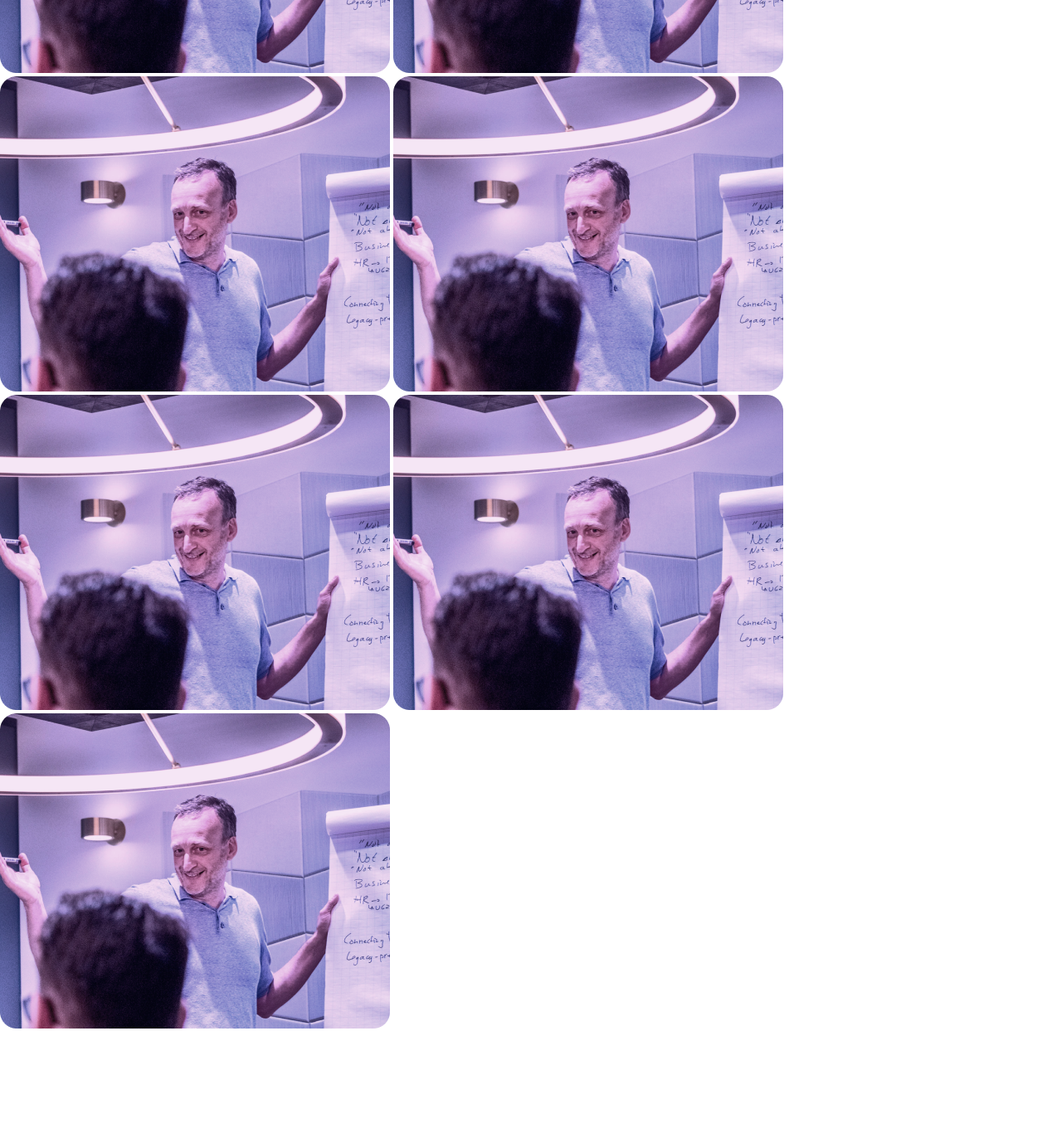
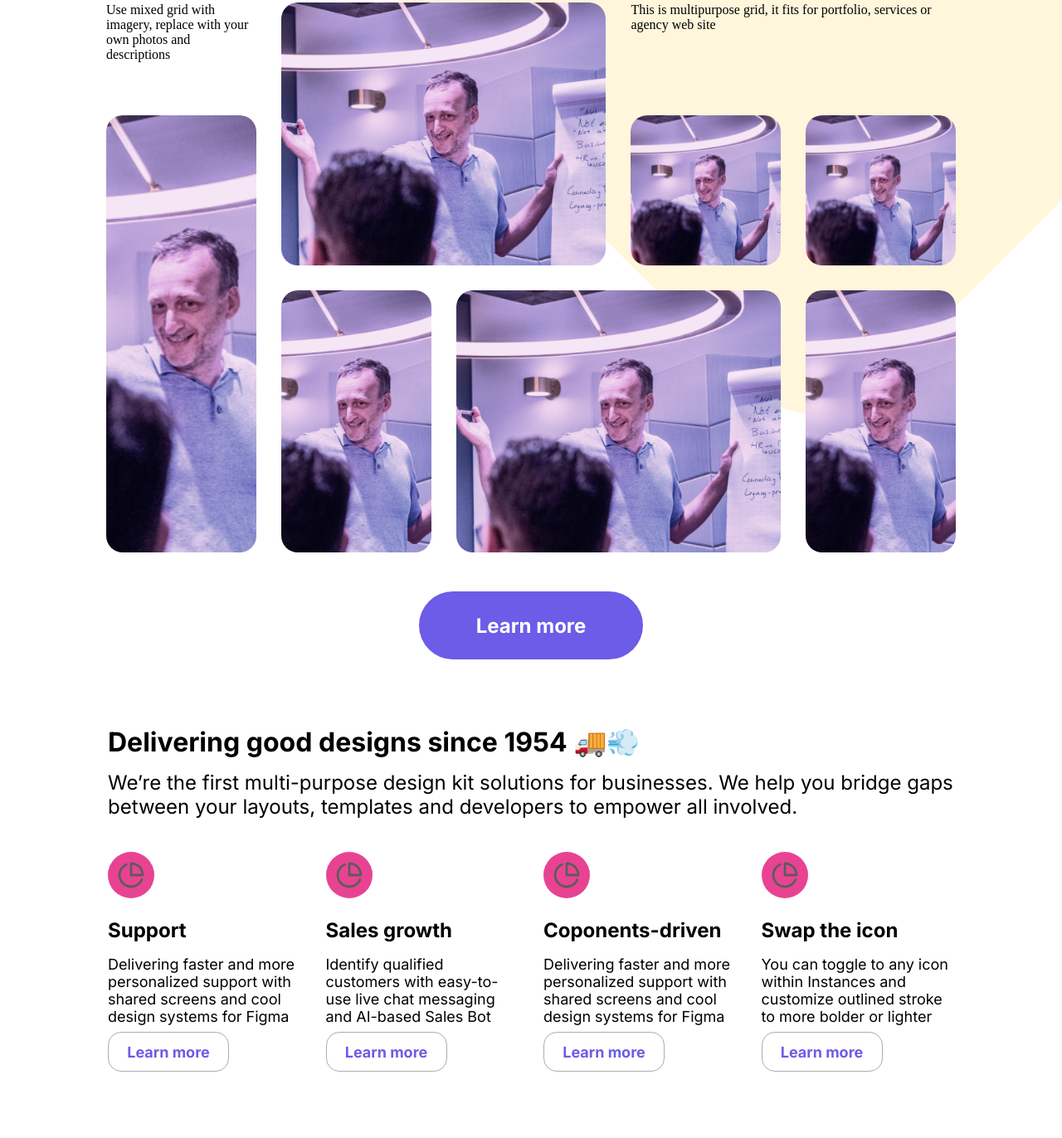
Before and after one commit to Papirosa225/Grid, a plain HTML site: page index.html in a window 1280 px wide. Shown: the part 430-1802 px from the top of the page at 83% size. Before the commit the page ends 1674 px from the top, so only its background shows below. Drawn offline with Linux system fonts and the light colour scheme.

Commit message:
About section

```diff
--- a/index.html
+++ b/index.html
@@ -10,7 +10,8 @@
     <link rel="stylesheet" href="styles/header.css " />
     <link rel="stylesheet" href="styles/button.css" />
     <link rel="stylesheet" href="styles/index.css" />
-    <link rel="stylesheet" href="styles/main.css">
+    <link rel="stylesheet" href="styles/main.css" />
+    <link rel="stylesheet" href="styles/about.css" />
     <meta charset="UTF-8" />
     <meta name="viewport" content="width=device-width, initial-scale=1.0" />
     <title>GRID</title>
@@ -31,24 +32,82 @@
       <button class="primary header_button">Sign in</button>
     </header>
     <main class="main">
-      <div></div>
-      <div class="main_grid">
-        <div class="grid_text">
+      <img
+        class="main_backgroundImg"
+        src="img/background/Rectangle.svg"
+        alt=""
+      />
+      <img class="main_backgroundDots" src="img/background/dots.svg" alt="" />
+      <div class="main_title">
+        <h1>Combine <span>fine</span> images</h1>
+        <h3>To represent a product</h3>
+      </div>
+      <div class="main-grid">
+        <div class="main-grid-text1">
           Use mixed grid with imagery, replace with your own photos and
           descriptions
         </div>
-        <div class="grid_text">
+        <div class="main-grid-text2">
           This is multipurpose grid, it fits for portfolio, services or agency
           web site
         </div>
-        <img src="img/photos/img.png" alt="">
-        <img src="img/photos/img.png" alt="">
-        <img src="img/photos/img.png" alt="">
-        <img src="img/photos/img.png" alt="">
-        <img src="img/photos/img.png" alt="">
-        <img src="img/photos/img.png" alt="">
-        <img src="img/photos/img.png" alt="">
+        <img class="main-grid-image1" src="img/photos/img.png" />
+        <img class="main-grid-image2" src="img/photos/img.png" />
+        <img class="main-grid-image3" src="img/photos/img.png" />
+        <img class="main-grid-image4" src="img/photos/img.png" />
+        <img class="main-grid-image5" src="img/photos/img.png" />
+        <img class="main-grid-image6" src="img/photos/img.png" />
+        <img class="main-grid-image7" src="img/photos/img.png" />
       </div>
+
+      <button class="primary main_button">Learn more</button>
     </main>
+
+    <section class="about">
+      <h2>Delivering good designs since 1954 🚚💨</h2>
+      <h3>
+        We’re the first multi-purpose design kit solutions for businesses. We
+        help you bridge gaps between your layouts, templates and developers to
+        empower all involved.
+      </h3>
+      <div class="about_grid">
+        <div class="about_card">
+          <img src="img/icon/icon-pie-chart.svg" alt="" />
+          <h4>Support</h4>
+          <h5>
+            Delivering faster and more personalized support with shared screens
+            and cool design systems for Figma
+          </h5>
+          <button class="secondary about_button">Learn more</button>
+        </div>
+        <div class="about_card">
+          <img src="img/icon/icon-pie-chart.svg" alt="" />
+          <h4>Sales growth</h4>
+          <h5>
+            Identify qualified customers with easy-to-use live chat messaging
+            and AI-based Sales Bot
+          </h5>
+          <button class="secondary about_button">Learn more</button>
+        </div>
+        <div class="about_card">
+          <img src="img/icon/icon-pie-chart.svg" alt="" />
+          <h4>Coponents-driven</h4>
+          <h5>
+            Delivering faster and more personalized support with shared screens
+            and cool design systems for Figma
+          </h5>
+          <button class="secondary about_button">Learn more</button>
+        </div>
+        <div class="about_card">
+          <img src="img/icon/icon-pie-chart.svg" alt="" />
+          <h4>Swap the icon</h4>
+          <h5>
+            You can toggle to any icon within Instances and customize outlined
+            stroke to more bolder or lighter
+          </h5>
+          <button class="secondary about_button">Learn more</button>
+        </div>
+      </div>
+    </section>
   </body>
 </html>
--- /dev/null
+++ b/styles/about.css
@@ -0,0 +1,62 @@
+.about {
+    display: flex;
+    flex-direction: column;
+    padding: 80px 130px;
+}
+
+.about h2 {
+    font-size: 32px;
+    font-family: Inter;
+    margin: 0;
+    margin-bottom: 15px;
+}
+
+.about h3 {
+    font-size: 24px;
+    font-family: Inter;
+    margin: 0;
+    font-weight: normal;
+}
+
+.about_grid {
+    margin-top: 40px;
+    display: grid;
+    grid-template-columns: repeat(4,1fr);
+    grid-gap: 30px;
+}
+
+.about_card {
+    display: flex;
+    flex-direction: column;
+
+}
+
+.about_card img{
+    background-color: var(--color-pink-dark);
+    border-radius: 50%;
+    height: 56px;
+    width: 56px;
+}
+
+.about_card h4 {
+    margin-top: 24px;
+    margin-bottom: 16px;
+    font-size: 24px;
+    font-family: Inter;
+    font-weight: 700;
+}
+
+.about_card h5 {
+    font-family: Inter;
+    font-weight: normal;
+    font-size: 18px;
+    margin: 0;
+    padding-bottom: 8px;
+}
+
+.about_button {
+    width: 146px;
+    height: 48px;
+    margin-top: auto;
+    font-size: 18px;
+}
--- a/styles/main.css
+++ b/styles/main.css
@@ -1,5 +1,118 @@
-.grid_text{
-    font-size: 18px;
-    font-family: Inter;
-    font-weight: 400;
+/* Main */
+
+.main {
+  display: flex;
+  flex-direction: column;
+  align-items: center;
+  position: relative;
 }
+.main_backgroundImg,
+.main_backgroundDots {
+  z-index: -2;
+  position: absolute;
+  top: 0;
+  right: 0;
+}
+
+.main_backgroundImg {
+  opacity: 0.4;
+}
+.main_backgroundDots {
+  top: 18px;
+}
+.main_title {
+  display: flex;
+  flex-direction: column;
+  align-items: center;
+  margin-bottom: 64px;
+  margin-top: 80px;
+}
+
+.main_title h1 {
+  font-size: 96px;
+  font-family: Inter;
+  margin: 0;
+}
+
+.main_title span {
+  color: var(--color-red-dark);
+  position: relative;
+  text-shadow: 0px 4px 0px var(--color-white);
+}
+
+.main_title span::before {
+  content: "";
+  display: block;
+  background-color: var(--color-green-light);
+  border-radius: 999px;
+  position: absolute;
+  bottom: 0;
+  left: -5%;
+  z-index: -1;
+  height: 51px;
+  width: 110%;
+}
+
+.main_title h3 {
+  margin: 0;
+  font-size: 64px;
+  font-family: Inter;
+}
+.main-grid {
+  display: grid;
+  grid-template-columns: repeat(5, 1fr);
+  grid-template-rows: repeat(3, auto);
+  grid-gap: 30px;
+  width: 80%;
+}
+
+.main-grid img {
+  width: 100%;
+  height: 100%;
+  border-radius: 20px;
+  object-fit: cover;
+}
+
+.main-grid-text1 {
+  grid-column: 1 / 2;
+  grid-row: 1 / 2;
+}
+.main-grid-text2 {
+  grid-column: 4 / 6;
+  grid-row: 1 / 2;
+}
+
+.main-grid-image1 {
+  grid-column: 1 / 2;
+  grid-row: 2 / 4;
+}
+.main-grid-image2 {
+  grid-column: 2 / 4;
+  grid-row: 1 / 3;
+}
+.main-grid-image3 {
+  grid-column: 4 / 5;
+  grid-row: 2 / 3;
+}
+.main-grid-image4 {
+  grid-column: 5 / 6;
+  grid-row: 2 / 3;
+}
+.main-grid-image5 {
+  grid-column: 2 / 3;
+  grid-row: 3 / 4;
+}
+.main-grid-image6 {
+  grid-column: 3 / 5;
+  grid-row: 3 / 4;
+}
+.main-grid-image7 {
+  grid-column: 5 / 6;
+  grid-row: 3 / 4;
+}
+
+.main_button {
+  margin-top: 47px;
+  height: 82px;
+  width: 270px;
+}
```
Also changed, not shown: img/background/Rectangle.svg (added), img/background/dots.svg (added).
